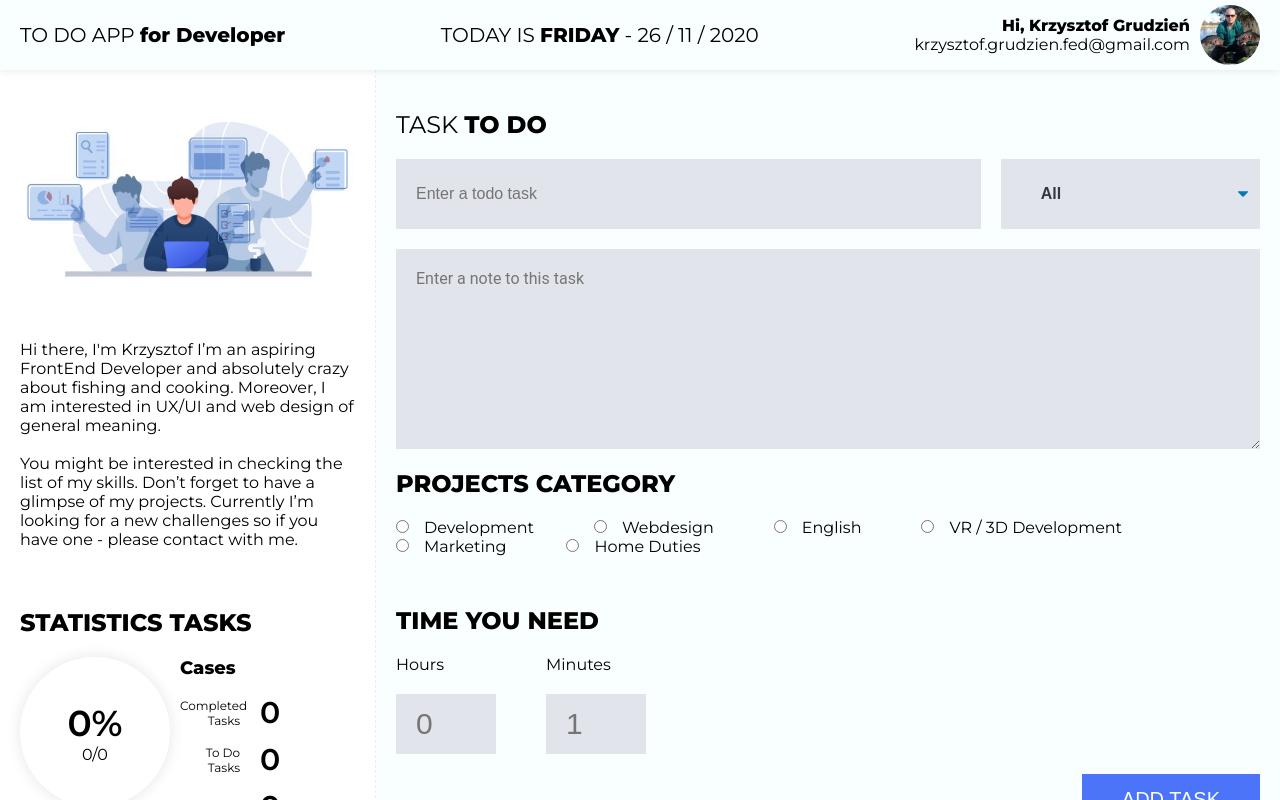
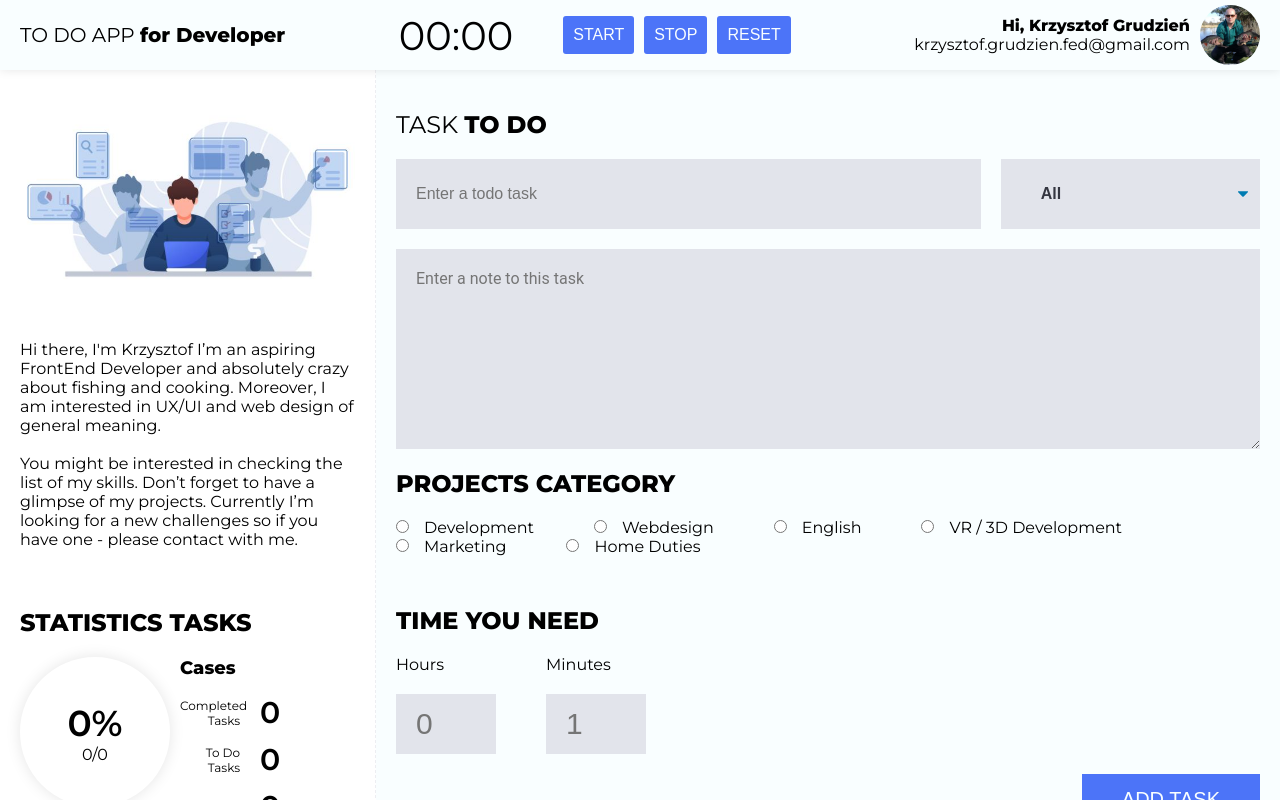
Before and after one commit to KrzysztofGrudzien/React-To-Do-App, a React (Create React App) app: page / in a window 1280 px wide. Shown: the top 800 px of the page. Built offline with nearby package versions, Linux system fonts and the light colour scheme.

Commit message:
style elements showing current task time

```diff
--- a/src/components/App/App.js
+++ b/src/components/App/App.js
@@ -23,10 +23,28 @@ const Header = styled.header`
     margin: 0;
   }
 
-  .app-date {
-    font-weight: 400;
-    font-size: 2rem;
-    text-transform: uppercase;
+  .app-timer {
+    align-items: center;
+    display: flex;
+
+    &-btn-group {
+      display: flex;
+      margin-left: 50px;
+    }
+
+    &-btn {
+      border-radius: 3px;
+      cursor: pointer;
+      font-size: 1.6rem;
+      height: auto;
+      min-width: 50px;
+      margin-right: 10px;
+      padding: 10px 10px;
+    }
+
+    &-time {
+      font-size: 4rem;
+    }
   }
 `;
 
@@ -125,8 +143,13 @@ const App = () => {
         <h1 className="app-title">
           TO DO APP <strong>for Developer</strong>
         </h1>
-        <div className="app-date">
-          Today is <b>Friday</b> - 26 / 11 / 2020
+        <div className="app-timer">
+          <span className="app-timer-time">00:00</span>
+          <div className="app-timer-btn-group">
+            <button className="app-timer-btn">start</button>
+            <button className="app-timer-btn">stop</button>
+            <button className="app-timer-btn">reset</button>
+          </div>
         </div>
         <WelcomeBox>
           <div className="app-info">
```
